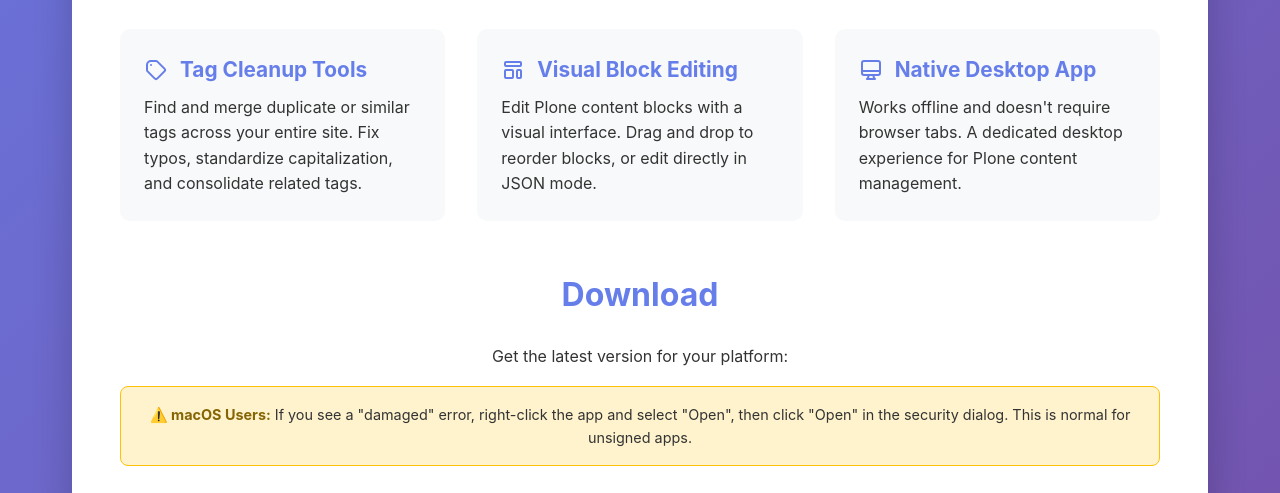
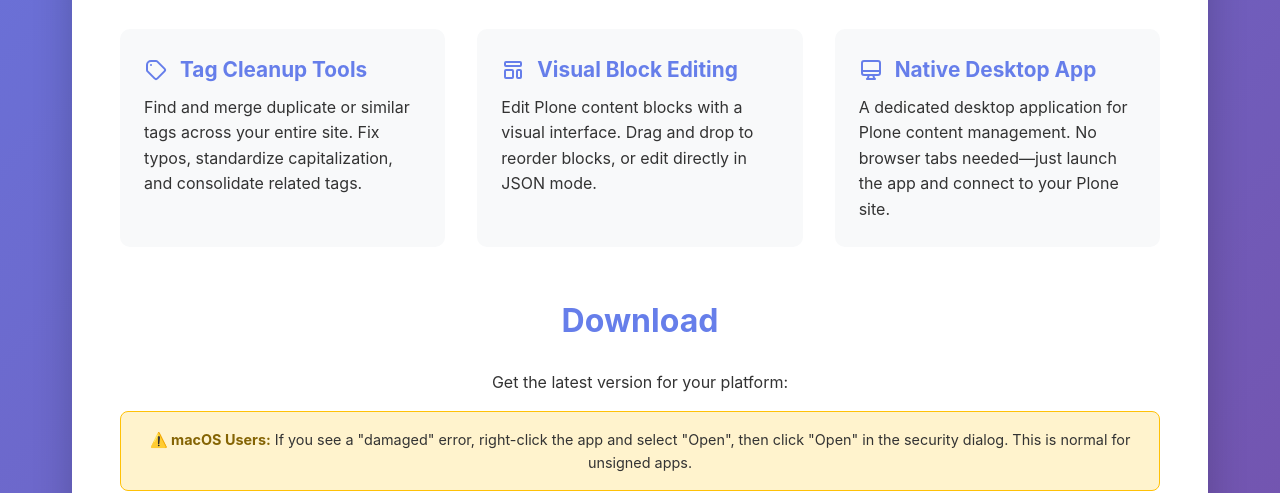
Before and after one commit to pigeonflight/Ploa, a website built with Vite: page docs/index.html in a window 1280 px wide. Shown: the part 945-1438 px from the top of the page. Built offline with nearby package versions, Linux system fonts and the light colour scheme; some icons are missing.

Commit message:
Update Native Desktop App description - remove misleading 'offline' claim

```diff
--- a/docs/index.html
+++ b/docs/index.html
@@ -263,7 +263,7 @@
                         </svg>
                         Native Desktop App
                     </h3>
-                    <p>Works offline and doesn't require browser tabs. A dedicated desktop experience for Plone content management.</p>
+                    <p>A dedicated desktop application for Plone content management. No browser tabs needed—just launch the app and connect to your Plone site.</p>
                 </div>
             </div>
 
```
